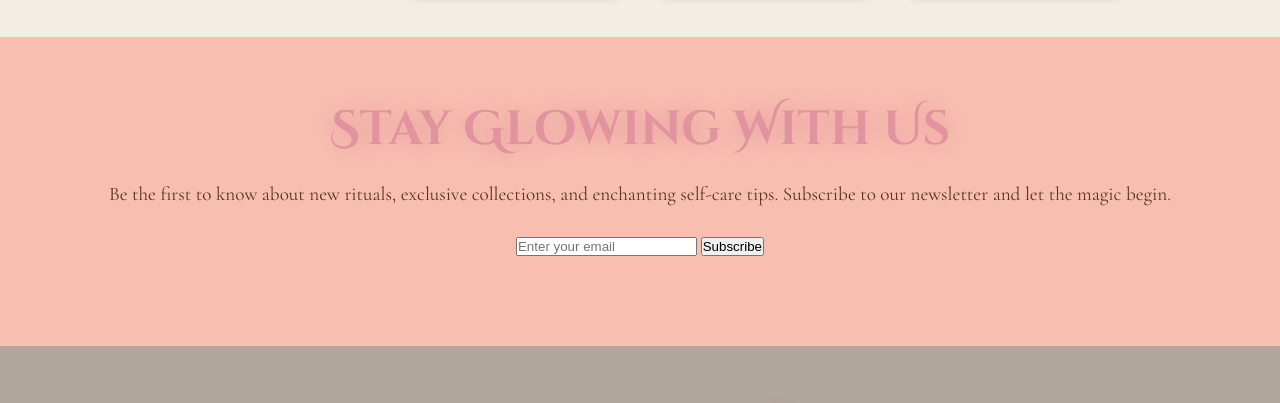
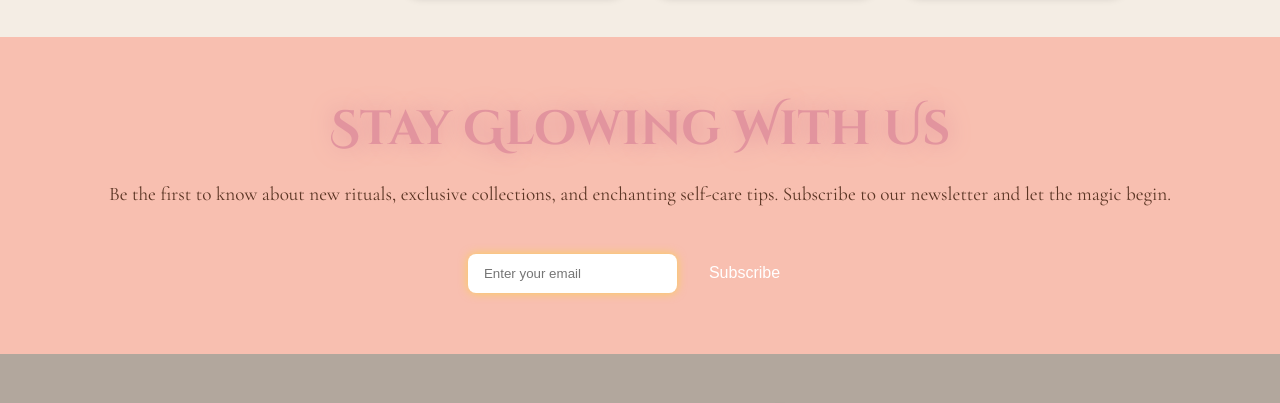
Before and after one commit to luxnatura-sk/sk-luxnatura-esthetics-site-beta, a website: page index.html in a window 1280 px wide. Shown: the part 2024-2427 px from the top of the page. Drawn offline with nearby package versions, Linux system fonts and the light colour scheme; a script that the page names is missing; a web font is replaced by a local one.

Commit message:
Update index.html
Email MArketing styling update

```diff
--- a/index.html
+++ b/index.html
@@ -535,50 +535,45 @@
             color: var(--text-color);
         }
 
-       .newsletter-form {
+       /* layout the form inline */
+        #newsletter-form {
             display: inline-flex;
             align-items: center;
             gap: 0.5rem;
             margin-top: 1rem;
-            flex-wrap: wrap;
         }
 
-        .newsletter-form input[type="email"] {
-            padding: 10px 20px;
-            font-family: 'Cormorant Garamond', serif;
-            font-size: 1rem;
-            border: 2px solid var(--star-color);
-            border-radius: 5px;
-            box-shadow: 0 0 10px rgba(255, 223, 0, 0.5);
-            outline: none;
+        /* glowing email input */
+        #newsletter-email {
+            padding: 0.75rem 1rem;
+            border: 2px solid var(--yellow);          /* your yellow from the palette */
+            border-radius: 0.5rem;
+            box-shadow: 0 0 10px rgba(255, 223, 0, 0.5); /* semi-transparent yellow glow */
             transition: box-shadow 0.3s ease, border-color 0.3s ease;
         }
-        .newsletter-email:focus {
+#newsletter-email:focus {
   outline: none;
   border-color: var(--yellow-dark);          /* a darker yellow if you have it */
   box-shadow: 0 0 16px rgba(255, 223, 0, 0.8);
 }
 
-        .newsletter-form button {
-            background-color: transparent;
-            color: var(--text-color);
-            border: 2px solid var(--star-color);
-            padding: 10px 20px;
-            font-family: 'Cormorant Garamond', serif;
+/* yellow button + pink hover */
+#newsletter-form button {
+  background-color: var(--yellow);
+  color: #fff;
+  border: none;
+  padding: 0.75rem 1.5rem;
   font-size: 1rem;
-            border-radius: 5px;
+  border-radius: 0.5rem;
   cursor: pointer;
-            transition: all 0.3s ease;
-            box-shadow: 0 0 10px var(--star-color);
+  transition: background-color 0.3s ease;
+}
+#newsletter-form button:hover {
+  background-color: var(--pink);  /* your pink from the palette */
 }
 
-        .newsletter-form button:hover {
-            background-color: var(--star-color);
-            color: var(--primary-bg);
-            box-shadow: 0 0 20px var(--star-color);
-            transform: scale(1.1);
-        }
-        .newsletter-msg {
+/* feedback message styling */
+#newsletter-msg {
   margin-top: 0.5rem;
   font-style: italic;
   color: var(--text-color);
```
Lines whose indentation alone changed are shown as unchanged.
